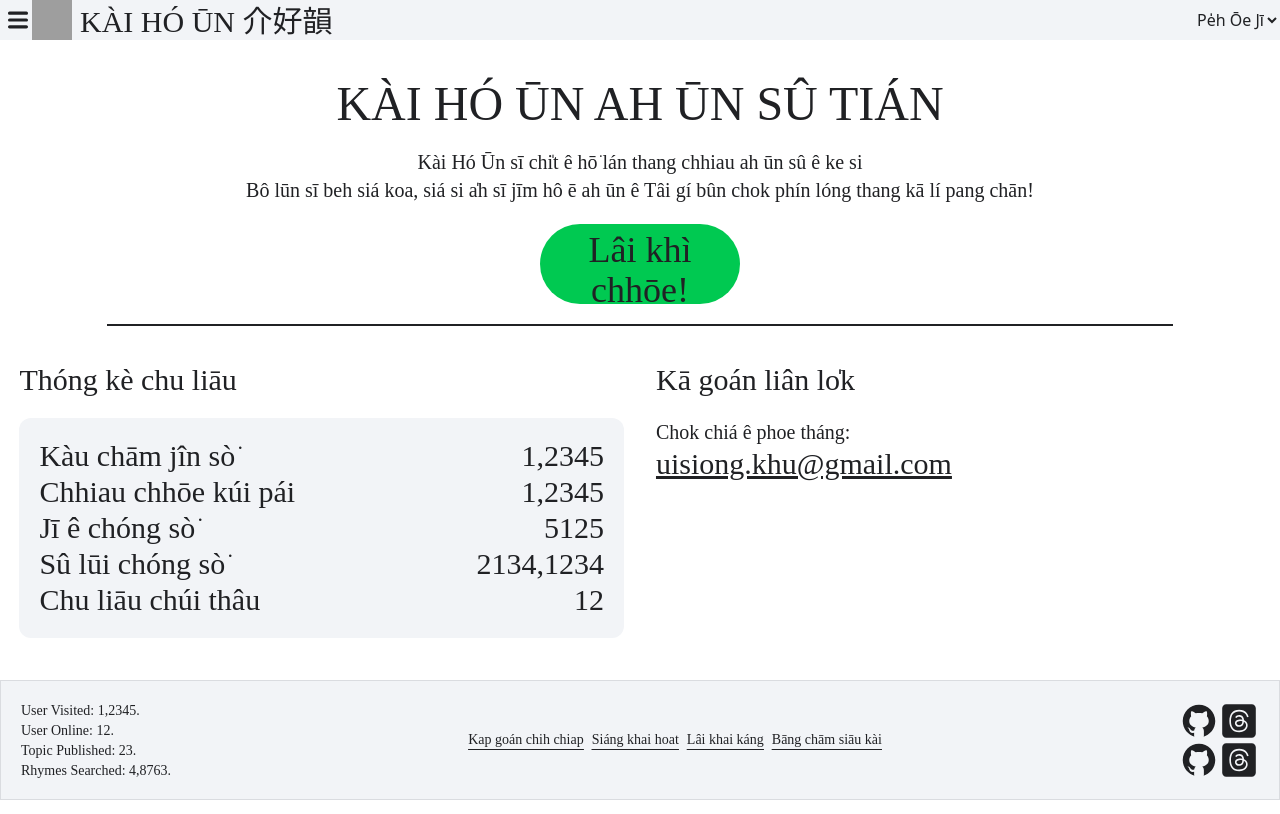
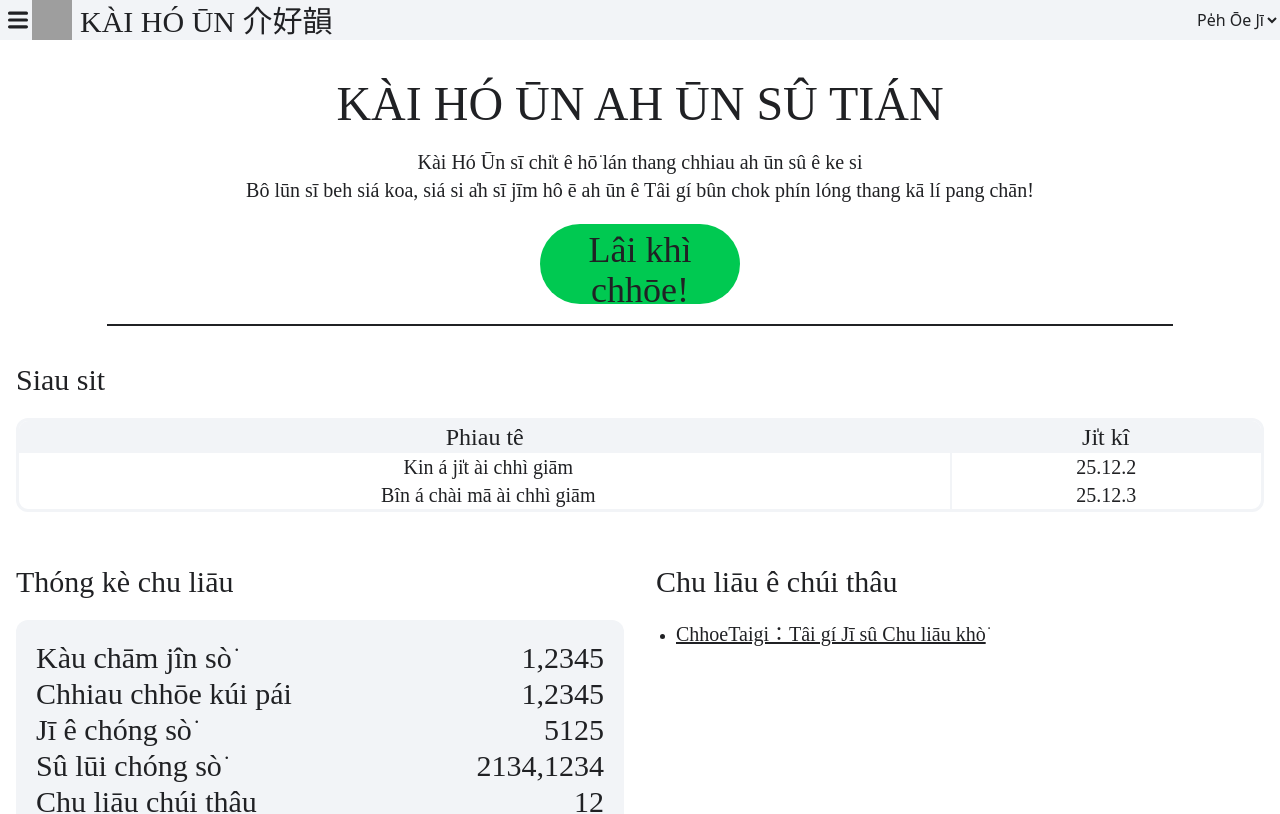
Before and after one commit to UisiongKhu/KHURhymingDict_frontend, a React (Vite) app: page / in a window 1280 px wide. Shown: the top 814 px of the page. Built offline with nearby package versions, Linux system fonts and the light colour scheme; grey boxes are pictures that could not be loaded; a web font is replaced by a local one.

Commit message:
feat: Homepage Ke thiⁿ "Siau sit" nôa
- Ke thiⁿ siau sit nôa, tán thāi āu tâi ê kong lêng oân sêng liáu āu
chiah lâi chiap API.

```diff
--- a/src/locale/en.json
+++ b/src/locale/en.json
@@ -21,6 +21,13 @@
         "DataSource": {
             "Title": "Data Source",
             "ChhoeTaigiDatabase": "ChhoeTaigi Taiwanese Database"
+        },
+        "News": {
+            "Title": "News",
+            "Table": {
+                "Title": "Title",
+                "Date": "Date"
+            }
         }
     },
     "Rhymes": {
--- a/src/locale/tg_HJ.json
+++ b/src/locale/tg_HJ.json
@@ -21,6 +21,13 @@
         "DataSource": {
             "Title": "資料个水頭",
             "ChhoeTaigiDatabase": "ChhoeTaigi：台語字詞資料庫"
+        },
+        "News": {
+            "Title": "消息",
+            "Table": {
+                "Title": "標題",
+                "Date": "日期"
+            }
         }
     },
     "Rhymes": {
--- a/src/locale/tg_POJ.json
+++ b/src/locale/tg_POJ.json
@@ -21,6 +21,13 @@
         "DataSource": {
             "Title": "Chu liāu ê chúi thâu",
             "ChhoeTaigiDatabase": "ChhoeTaigi：Tâi gí Jī sû Chu liāu khò͘"
+        },
+        "News": {
+            "Title": "Siau sit",
+            "Table": {
+                "Title": "Phiau tê",
+                "Date": "Ji̍t kî"
+            }
         }
     },
     "Rhymes": {
--- a/src/pages/Homepage.tsx
+++ b/src/pages/Homepage.tsx
@@ -1,6 +1,5 @@
 import Header from '../components/Header';
 import { Trans, useTranslation } from 'react-i18next';
-import Footer from '../components/Footer';
 import { useNavigate } from 'react-router-dom';
 import { to10KCommaString } from '../misc/misc';
 
@@ -8,6 +7,9 @@ function Homepage(){
 
     const [t,i18n] = useTranslation();
     const navigate = useNavigate();
+    const isLocaleHanji = i18n.language === 'tg_HJ';
+
+    // Chit ia̍h bô footer, in ūi footer ê mih á tī chia lóng ū khǹg.
 
     return(
         <>
@@ -17,7 +19,7 @@ function Homepage(){
                 <div id='main-container' className='flex flex-col items-center h-content min-h-screen bg-main dark:bg-main-dark text-element dark:text-element-dark font-[iansui]' >
                     <h1 className='self-center mt-10 font-[phiaute] text-5xl'>{t('Homepage.Title')}</h1>
                     <div id='brief-container' className='mt-5 text-element dark:text-element-dark w-2/3 font-[iansui] text-xl text-center'>
-                        <Trans i18nKey=""><p>{t('Homepage.Brief')}</p></Trans>
+                        <Trans i18nKey="Homepage.Brief"><p>{t('Homepage.Brief')}</p></Trans>
                     </div>
                     <div id='navigate-to-search-page-container'>
                         <button id='search-button' className='my-5 rounded-s-full pt-1.5 rounded-e-full w-50 h-20 bg-green-500 dark:bg-green-600 font-[phiaute] text-4xl hover:outline-1' onClick={()=>{navigate('/search')}}>{t('Homepage.SearchButton')}</button>
@@ -25,9 +27,32 @@ function Homepage(){
                     <div className='h-0.5 w-5/6 bg-element dark:bg-element-dark' />
 
                     <div id='info-container' className='flex flex-row flex-wrap'>
+                        <div id='news-container' className='md:w-full sm:w-full p-4 text-xl'>
+                            <p className='my-5 font-[phiaute] text-3xl'>{t('Homepage.News.Title')}</p>
+                            {/* Ēng chi̍t ê div kā table pau khí lâi siat tēng rounded koh kā overflow ê pō͘ hūn chhàng khí lâi, án ne chiah ū îⁿ kak ê table */}
+                            <div id='News-table-container' className='rounded-xl border-3 border-header dark:border-header-dark overflow-hidden'>
+                                <table className='w-full rounded-lg'>
+                                    <thead className='bg-header dark:bg-header-dark'>
+                                        <th className={`w-3/4 font-[phiaute] font-normal ${isLocaleHanji?'text-xl':'text-2xl'}`}>{t('Homepage.News.Table.Title')}</th>
+                                        <th className={`w-1/4 font-[phiaute] font-normal ${isLocaleHanji?'text-xl':'text-2xl'}`}>{t('Homepage.News.Table.Date')}</th>
+                                    </thead>
+                                    <tbody>
+                                        <tr>
+                                            <td className='border-e-2 border-header dark:border-header-dark text-center ps-2'>Kin á ji̍t ài chhì giām</td>
+                                            <td className='text-center'>25.12.2</td>
+                                        </tr>
+                                        <tr>
+                                            <td className='border-e-2 border-header dark:border-header-dark text-center ps-2'>Bîn á chài mā ài chhì giām</td>
+                                            <td className='text-center'>25.12.3</td>
+                                        </tr>
+                                    </tbody>
+                                </table>
+                            </div>
+
+                        </div>
                         <div id='stat-container' className='md:w-1/2 sm:w-full p-4'>
                             <p className='my-5 font-[phiaute] text-3xl'>{t('Homepage.Stat.Title')}</p>
-                            <div id='stat-data-container' className={`grid grid-cols-2 grid-rows-5 bg-header dark:bg-header-dark rounded-xl p-5 font-[phiaute] ${i18n.language==='tg_HJ'?"text-2xl":"text-3xl"}`}>
+                            <div id='stat-data-container' className={`grid grid-cols-2 grid-rows-5 bg-header dark:bg-header-dark rounded-xl p-5 font-[phiaute] ${isLocaleHanji?"text-2xl":"text-3xl"}`}>
                                 <p>{t('Homepage.Stat.UserVisited')}</p>
                                 <p className='text-end'>{to10KCommaString(12345)}</p>
                                 <p>{t('Homepage.Stat.RhymeSearched')}</p>
@@ -40,11 +65,6 @@ function Homepage(){
                                 <p className='text-end'>12</p>
                             </div>
                         </div>
-                        <div id='contact-info-container' className='md:w-1/2 sm:w-full p-4'>
-                            <p className='my-5 font-[phiaute] text-3xl'>{t('Homepage.Contact.Title')}</p>
-                                <p className='text-xl'>{t('Homepage.Contact.AuthorEmailText')}</p>
-                                <p className='text-3xl underline'>uisiong.khu@gmail.com</p>
-                        </div>
                         <div id='data-sources-container' className='md:w-1/2 sm:w-full p-4'>
                             <p className='my-5 font-[phiaute] text-3xl'>{t('Homepage.DataSource.Title')}</p>
                             <ul className='list-disc pl-5'>
@@ -52,9 +72,12 @@ function Homepage(){
                             </ul>
                         </div>
                         <div id='author-container'></div>
+                        <div id='contact-info-container' className='md:w-1/2 sm:w-full p-4'>
+                            <p className='my-5 font-[phiaute] text-3xl'>{t('Homepage.Contact.Title')}</p>
+                                <p className='text-xl'>{t('Homepage.Contact.AuthorEmailText')}</p>
+                                <p className='text-3xl underline'>uisiong.khu@gmail.com</p>
+                        </div>
                     </div>
-
-                    <Footer className='text-sm text-element dark:text-element-dark bg-header dark:bg-header-dark w-full h-30 fixed lg:flex hidden bottom-0 border-1 border-infobd dark:border-infobd-dark' />
                 </div>
             </div>
 
```
